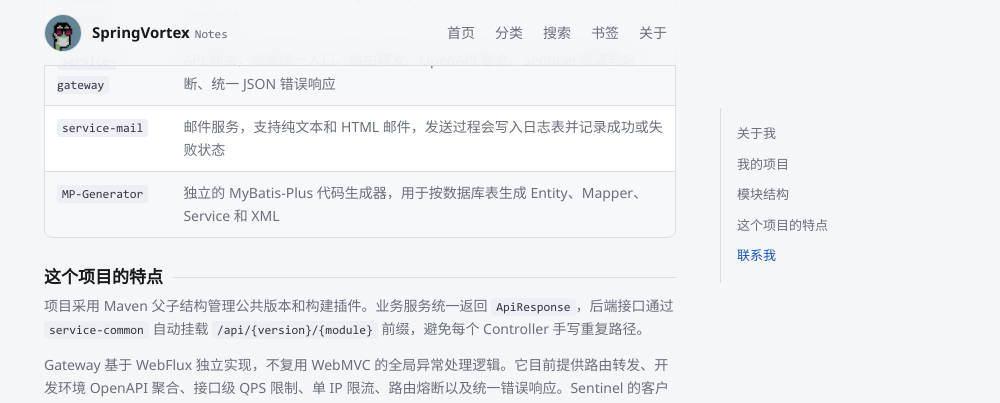
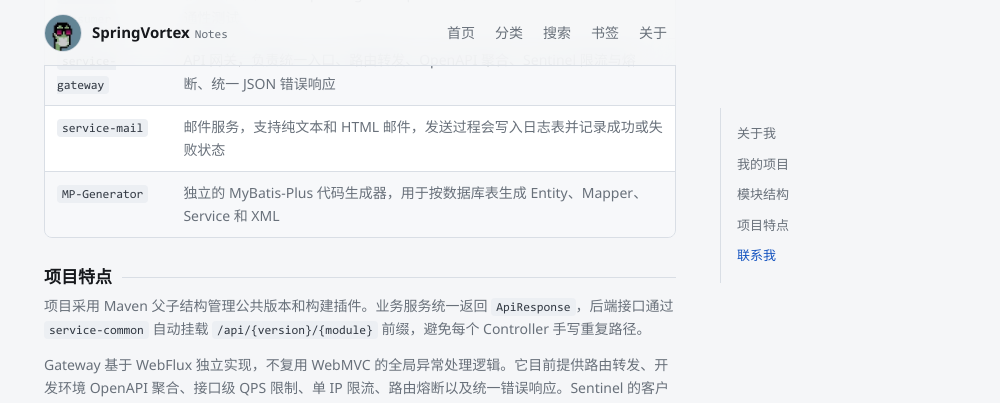
Before and after one commit to springvortex/springvortex.github.io, a Jekyll site: the page built from pages/about.md, in a window 1280 px wide and 900 px high, scrolled down 1323 px. Shown: the top 403 px of the window, without its empty margins (280-1280 px from the left). Built offline with Jekyll 4.4.1, drawn with Linux system fonts in a browser that asks for light colours.

Commit message:
docs(about): 更新项目特点标题
- 将 "这个项目的特点" 更改为 "项目特点"
- 优化了文档结构和表述方式

```diff
--- a/pages/about.md
+++ b/pages/about.md
@@ -42,7 +42,7 @@ body_class: page-about
 | `service-mail` | 邮件服务，支持纯文本和 HTML 邮件，发送过程会写入日志表并记录成功或失败状态 |
 | `MP-Generator` | 独立的 MyBatis-Plus 代码生成器，用于按数据库表生成 Entity、Mapper、Service 和 XML |
 
-### 这个项目的特点
+### 项目特点
 
 项目采用 Maven 父子结构管理公共版本和构建插件。业务服务统一返回 `ApiResponse`，后端接口通过 `service-common` 自动挂载 `/api/{version}/{module}` 前缀，避免每个 Controller 手写重复路径。
 
```
